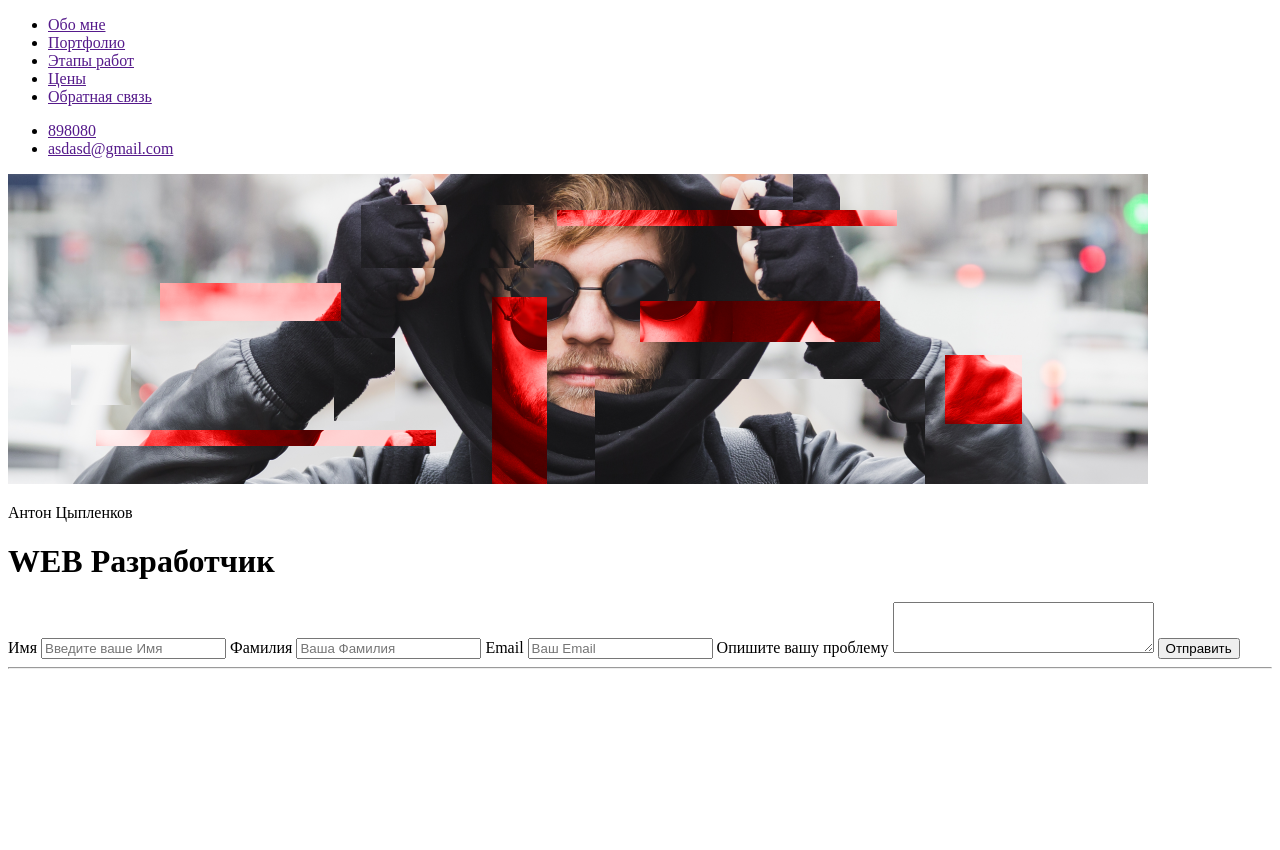
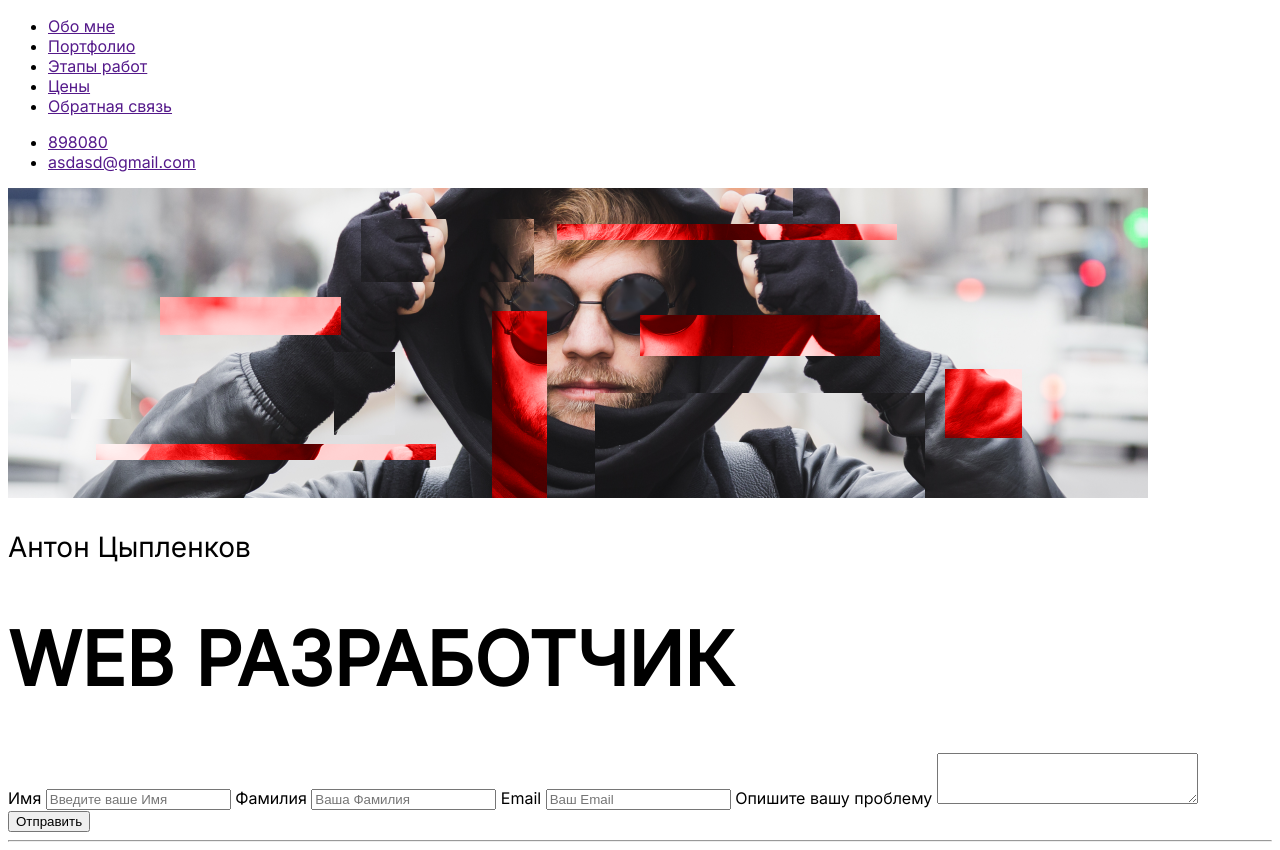
Before and after one commit to BubbleGym/Portfolio, a plain HTML site: page index.html in a window 1280 px wide. Before the commit the page ends 800 px from the top, so only its background shows below. Drawn offline with Linux system fonts and the light colour scheme.

Commit message:
css text edition

```diff
--- a/css/Style.css
+++ b/css/Style.css
@@ -0,0 +1,10 @@
+body{
+    font-family: 'Inter', sans-serif;
+}
+.name{
+    font-size: 28px;
+}
+.title-h1{
+    font-size: 74px;
+    text-transform: uppercase;
+}
--- a/index.html
+++ b/index.html
@@ -5,6 +5,7 @@
     <meta charset="UTF-8">
     <meta name="viewport" content="width=device-width, initial-scale=1.0">
     <title>Document</title>
+    <link href="https://fonts.googleapis.com/css2?family=Inter&display=swap" rel="stylesheet">
     <link rel="stylesheet" href="css/Style.css">
 </head>
 
```
